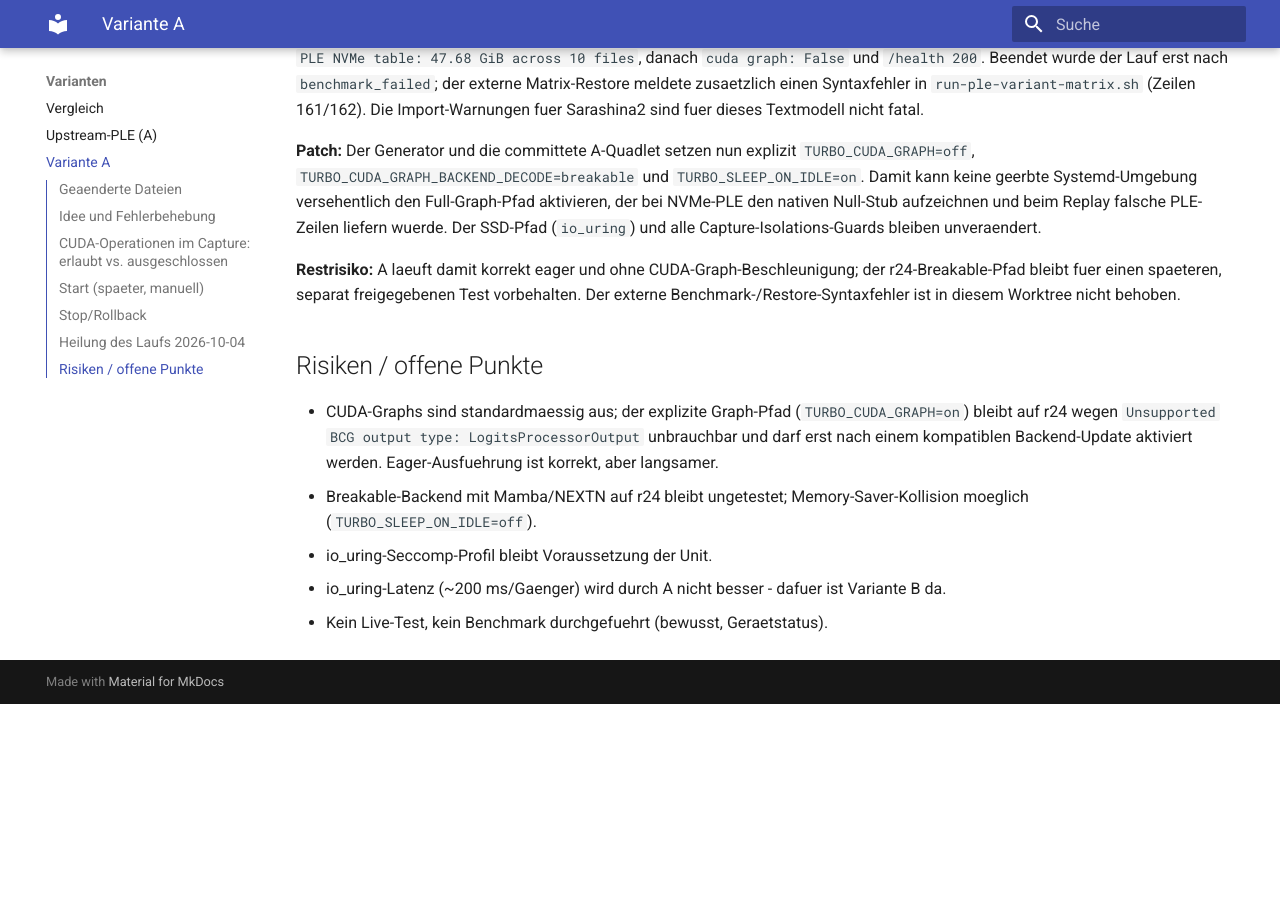
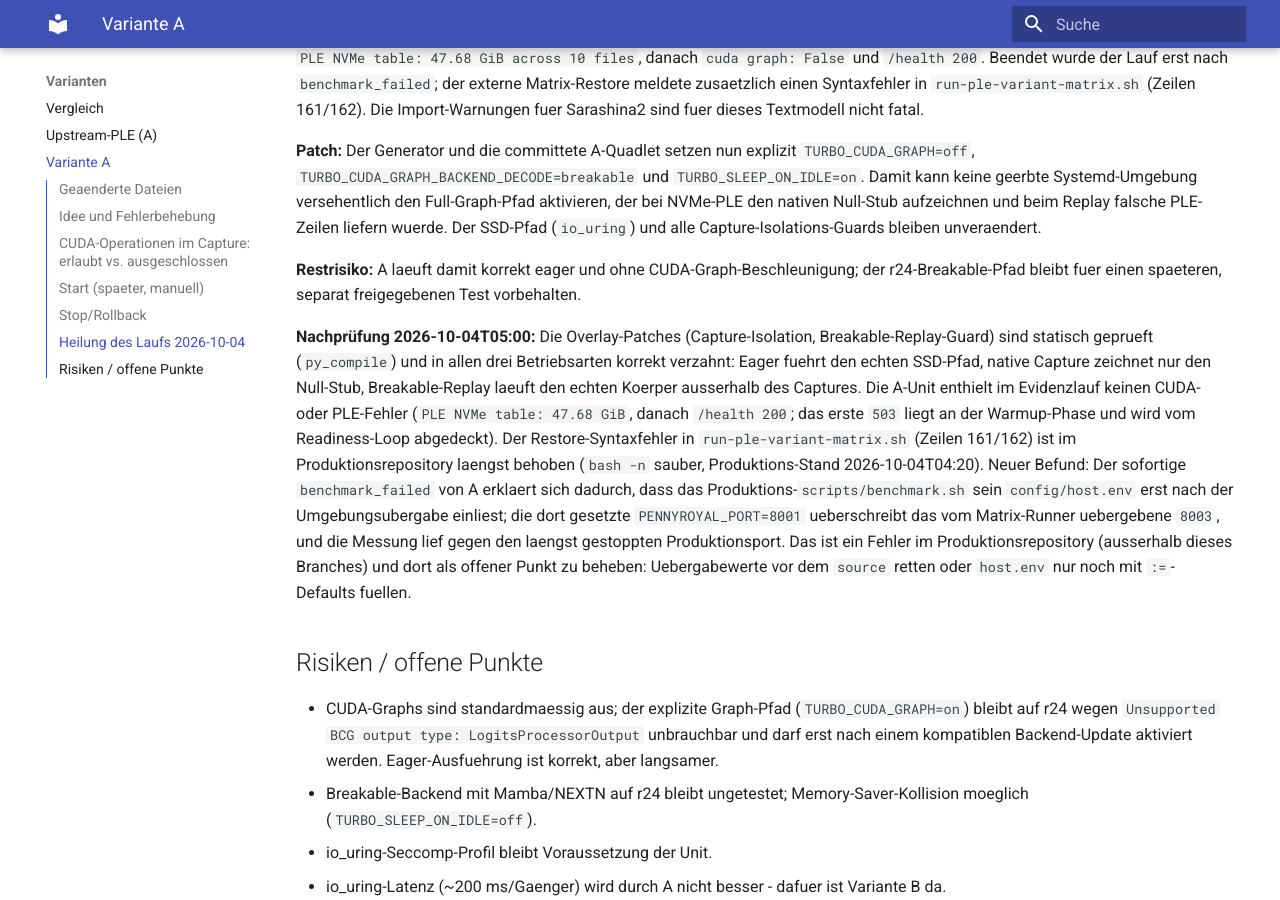
Before and after one commit to thomasdenk79-cyber/llm-infra-setup, an MkDocs documentation site: the page built from docs/variants/variant-a-upstream-ple-graph.md, in a window 1280 px wide and 900 px high, scrolled down 1930 px. Built offline with MkDocs 1.6.1 and Material for MkDocs 9.7.7, drawn with Linux system fonts in a browser that asks for light colours; before the commit the page ends 2634 px from its top, so only the background shows below that.

Commit message:
dokumentiere variante-A-nachpruefung: overlay sauber, portueberschreibung im produktionsrepo als restfehler

```diff
--- a/docs/variants/variant-a-upstream-ple-graph.md
+++ b/docs/variants/variant-a-upstream-ple-graph.md
@@ -89,8 +89,25 @@ alle Capture-Isolations-Guards bleiben unveraendert.
 
 **Restrisiko:** A laeuft damit korrekt eager und ohne CUDA-Graph-Beschleunigung;
 der r24-Breakable-Pfad bleibt fuer einen spaeteren, separat freigegebenen Test
-vorbehalten. Der externe Benchmark-/Restore-Syntaxfehler ist in diesem Worktree
-nicht behoben.
+vorbehalten.
+
+**Nachprüfung 2026-10-04T05:00:** Die Overlay-Patches (Capture-Isolation,
+Breakable-Replay-Guard) sind statisch geprueft (`py_compile`) und in allen drei
+Betriebsarten korrekt verzahnt: Eager fuehrt den echten SSD-Pfad, native
+Capture zeichnet nur den Null-Stub, Breakable-Replay laeuft den echten Koerper
+ausserhalb des Captures. Die A-Unit enthielt im Evidenzlauf keinen CUDA- oder
+PLE-Fehler (`PLE NVMe table: 47.68 GiB`, danach `/health 200`; das erste
+`503` liegt an der Warmup-Phase und wird vom Readiness-Loop abgedeckt).
+Der Restore-Syntaxfehler in `run-ple-variant-matrix.sh` (Zeilen 161/162) ist
+im Produktionsrepository laengst behoben (`bash -n` sauber, Produktions-Stand
+2026-10-04T04:20). Neuer Befund: Der sofortige `benchmark_failed` von A erklaert
+sich dadurch, dass das Produktions-`scripts/benchmark.sh` sein
+`config/host.env` erst nach der Umgebungsubergabe einliest; die dort gesetzte
+`PENNYROYAL_PORT=8001` ueberschreibt das vom Matrix-Runner uebergebene `8003`,
+und die Messung lief gegen den laengst gestoppten Produktionsport. Das ist ein
+Fehler im Produktionsrepository (ausserhalb dieses Branches) und dort als
+offener Punkt zu beheben: Uebergabewerte vor dem `source` retten oder
+`host.env` nur noch mit `:=`-Defaults fuellen.
 
 ## Risiken / offene Punkte
 
```
Also changed, not shown: docs/HANDOFF.md (+6 -0 lines).
